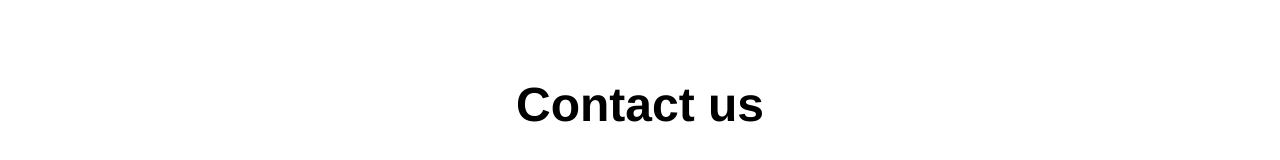
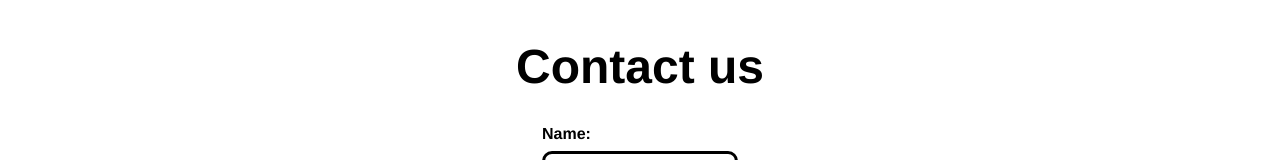
Before and after one commit to PhillJK/alice-restaurant, a plain HTML site: page index.html in a window 1280 px wide. Shown: the part 1537-1697 px from the top of the page. Drawn offline with nearby package versions, Linux system fonts and the light colour scheme.

Commit message:
Minor change h3

```diff
--- a/style.css
+++ b/style.css
@@ -86,7 +86,7 @@ body {
 .Contact h3 {
     font-weight: bold;
     font-size: 3em;
-    margin-bottom: 10px;
+    margin: 10px;
 }
 
 .Contact form {
```
